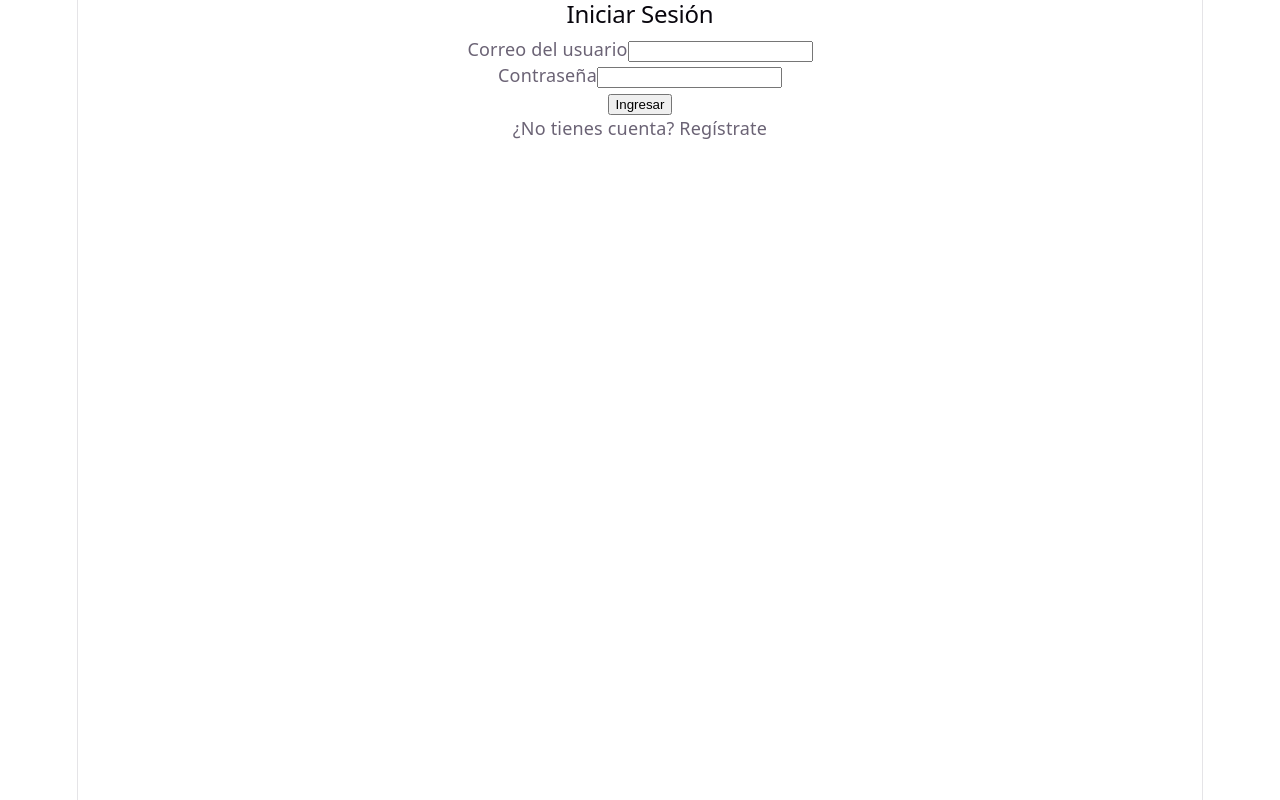
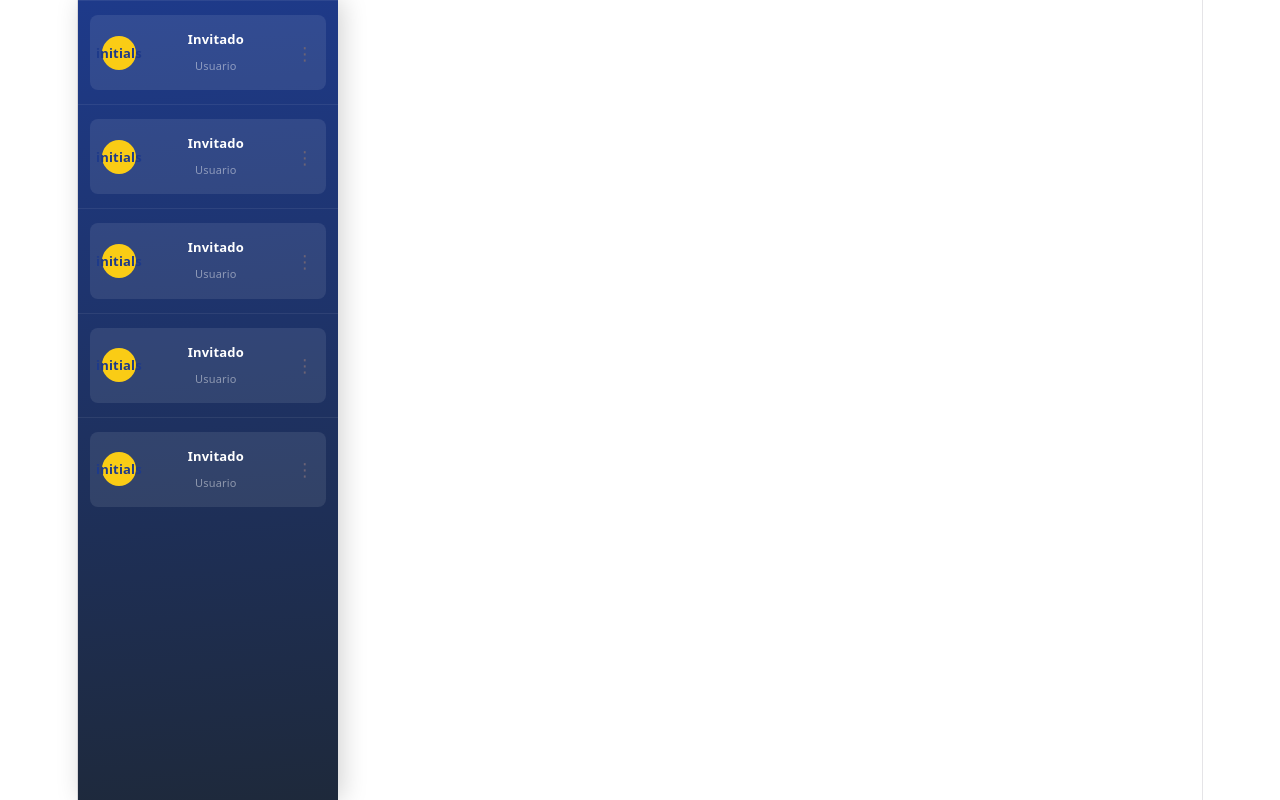
Before and after one commit to matty-23/FrontendAplicada, a React app in the folder Frontend/: page / in a window 1280 px wide. Built offline with nearby package versions, Linux system fonts and the light colour scheme; the HTML template or start-up script is replaced by a standard one.

Commit message:
Se arreglaron mas detalles del cuadradito de usuario

```diff
--- a/Frontend/src/App.jsx
+++ b/Frontend/src/App.jsx
@@ -1,4 +1,5 @@
 import Login from "./pages/LoginPage.jsx";
+import { SideBar } from "./components/SideBar.jsx";
 import { Dashboard } from "./pages/Dashboard.jsx";
 import { BrowserRouter, Routes, Route } from 'react-router-dom';
 import { UserProvider } from './context/userContext.jsx';
@@ -10,7 +11,7 @@ function App() {
     <UserProvider>
       <BrowserRouter>
         <Routes>
-          <Route path="/" element={<Login/>} />
+          <Route path="/" element={<SideBar/>} />
           <Route path="/Inicio" element={<Dashboard/>}></Route>
         </Routes>
       </BrowserRouter>
--- a/Frontend/src/components/InfoUsuario.jsx
+++ b/Frontend/src/components/InfoUsuario.jsx
@@ -1,44 +1,29 @@
 import { useUsuario } from "../hooks/useUsuario"
+import { useSeccion } from "../hooks/useSeccions";
 import React, { createContext, useContext, useState, useEffect, useRef } from 'react';
 import "./infoUsuario.css";
+import { useAuth } from "../hooks/useAuth";
 
 export function InfoUsuario() {
-    const { usuario, imagen } = useUsuario();
+    const usuario= useUsuario();
+    const auth= useAuth();
+    const secciones = useSeccion();
     const [isMenuOpen, setIsMenuOpen] = useState(false);
     const menuRef = useRef(null);
 
-    //Esto hay que cambiar/mover al hook
-    // useEffect(() => {
-    //     function handleClickOutside(event) {
-    //         if (menuRef.current && !menuRef.current.contains(event.target)) {
-    //             setIsMenuOpen(false);
-    //         }
-    //     }
-    //     document.addEventListener("mousedown", handleClickOutside);
-    //     return () => document.removeEventListener("mousedown", handleClickOutside);
-    // }, []);
-
-    //Falta cambiar nombres de las clases y definir bien las funciones (NO OLVIDAR CSS)
-    // {
-    //     isMenuOpen && (
-    //         <div className="kebab-dropdown">
-    //             <button className="dropdown-item" onClick={() => console.log("Perfil")}>
-    //                 <i className="fas fa-user"></i> Mi Perfil
-    //             </button>
-    //             <button className="dropdown-item" onClick={() => console.log("Configuración")}>
-    //                 <i className="fas fa-cog"></i> Configuración
-    //             </button>
-    //             <div className="dropdown-divider"></div>
-    //             <button className="dropdown-item logout" /*onClick={logout}*/>
-    //                 <i className="fas fa-sign-out-alt"></i> Cerrar Sesión
-    //             </button>
-    //         </div>
-    //     )
-    // }
-
-    //Falta cambiar esto por las verdaderas variables
+    //Para que al apretar fuera se cierre el mini modal
+    useEffect(() => {
+        function handleClickOutside(event) {
+            if (menuRef.current && !menuRef.current.contains(event.target)) {
+                setIsMenuOpen(false);
+            }
+        }
+        document.addEventListener("mousedown", handleClickOutside);
+        return () => document.removeEventListener("mousedown", handleClickOutside);
+    }, []);
+    //Falta poner las variables reales del usuario
     return (
-        <div className="userCard">
+        <div className="userCard" ref={menuRef}>
             <div className="userImage">
                 {"initials"}
             </div>
@@ -52,8 +37,19 @@ export function InfoUsuario() {
                 </div>
             </div>
             <div className="kebabMenu" onClick={() => setIsMenuOpen(!isMenuOpen)}>⋮ </div>
-
-
+                {isMenuOpen && (
+            <div className="kebabOpciones">
+                <button className="itemMenu" onClick={secciones.perfil}>
+                    Mi Perfil
+                </button>
+                <button className="itemMenu" onClick={secciones.configuracion}>
+                    Configuración
+                </button>
+                <div className="itemMenuDivisor"></div>
+                <button className="itemMenu logout" onClick={auth.manejoBotonLogout}>
+                    Cerrar Sesión
+                </button>
+            </div>)}
         </div>
     );
 }
--- a/Frontend/src/components/SideBar.jsx
+++ b/Frontend/src/components/SideBar.jsx
@@ -8,7 +8,15 @@ export function SideBar() {
       <div className="sidebar-bottom">
         <InfoUsuario />
       </div>
-
+    <div className="sidebar-bottom">
+        <InfoUsuario />
+      </div><div className="sidebar-bottom">
+        <InfoUsuario />
+      </div><div className="sidebar-bottom">
+        <InfoUsuario />
+      </div><div className="sidebar-bottom">
+        <InfoUsuario />
+      </div>
     </aside>
   );
 }
--- a/Frontend/src/components/infoUsuario.css
+++ b/Frontend/src/components/infoUsuario.css
@@ -66,7 +66,7 @@
     color: white;
 }
 
-.kebab-dropdown {
+.kebabOpciones{
     position: absolute;
     bottom: 110%; /* Aparece justo encima de la tarjeta */
     right: 0;
@@ -79,7 +79,7 @@
     animation: fadeIn 0.2s ease;
 }
 
-.dropdown-item {
+.itemMenu{
     width: 100%;
     text-align: left;
     padding: 10px 15px;
@@ -94,24 +94,24 @@
     transition: background 0.2s;
 }
 
-.dropdown-item i {
+.itemMenu i {
     width: 16px;
     color: #666;
 }
 
-.dropdown-item:hover {
+.itemMenu:hover {
     background-color: #f3f4f6;
 }
 
-.dropdown-item.logout {
+.itemMenu.logout {
     color: #ef4444; /* Rojo suave */
 }
 
-.dropdown-item.logout i {
+.itemMenu.logout i {
     color: #ef4444;
 }
 
-.dropdown-divider {
+.itemMenuDivisor {
     height: 1px;
     background-color: #e5e7eb;
     margin: 4px 0;
--- a/Frontend/src/hooks/useAuth.js
+++ b/Frontend/src/hooks/useAuth.js
@@ -36,5 +36,5 @@ export function useAuth() {
         return cerrarSesion;
     });
 
-    return (manejoBotonLogin,manejoBotonLogout,manejoBotonRegister);
+    return {manejoBotonLogin,manejoBotonLogout,manejoBotonRegister};
 }
--- /dev/null
+++ b/Frontend/src/hooks/useSeccions.js
@@ -0,0 +1,11 @@
+import { useNavigate } from "react-router-dom";
+
+export function useSeccion() {
+    const navigate = useNavigate();
+
+    const perfil = () => { navigate("/user/Perfil"); };
+
+    const configuracion = () => { navigate("/user/Configuracion"); };
+
+    return {perfil, configuracion}
+}
```
